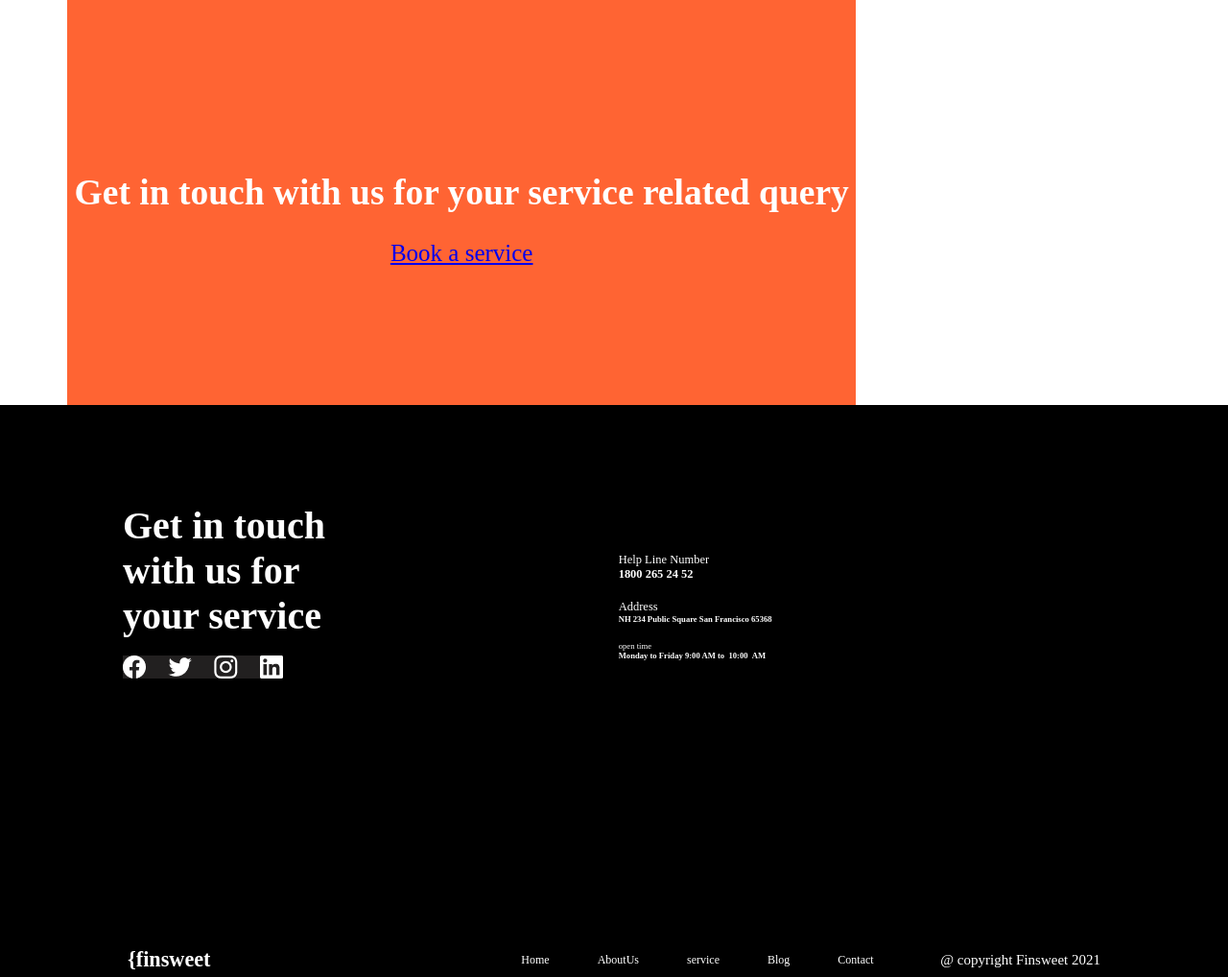
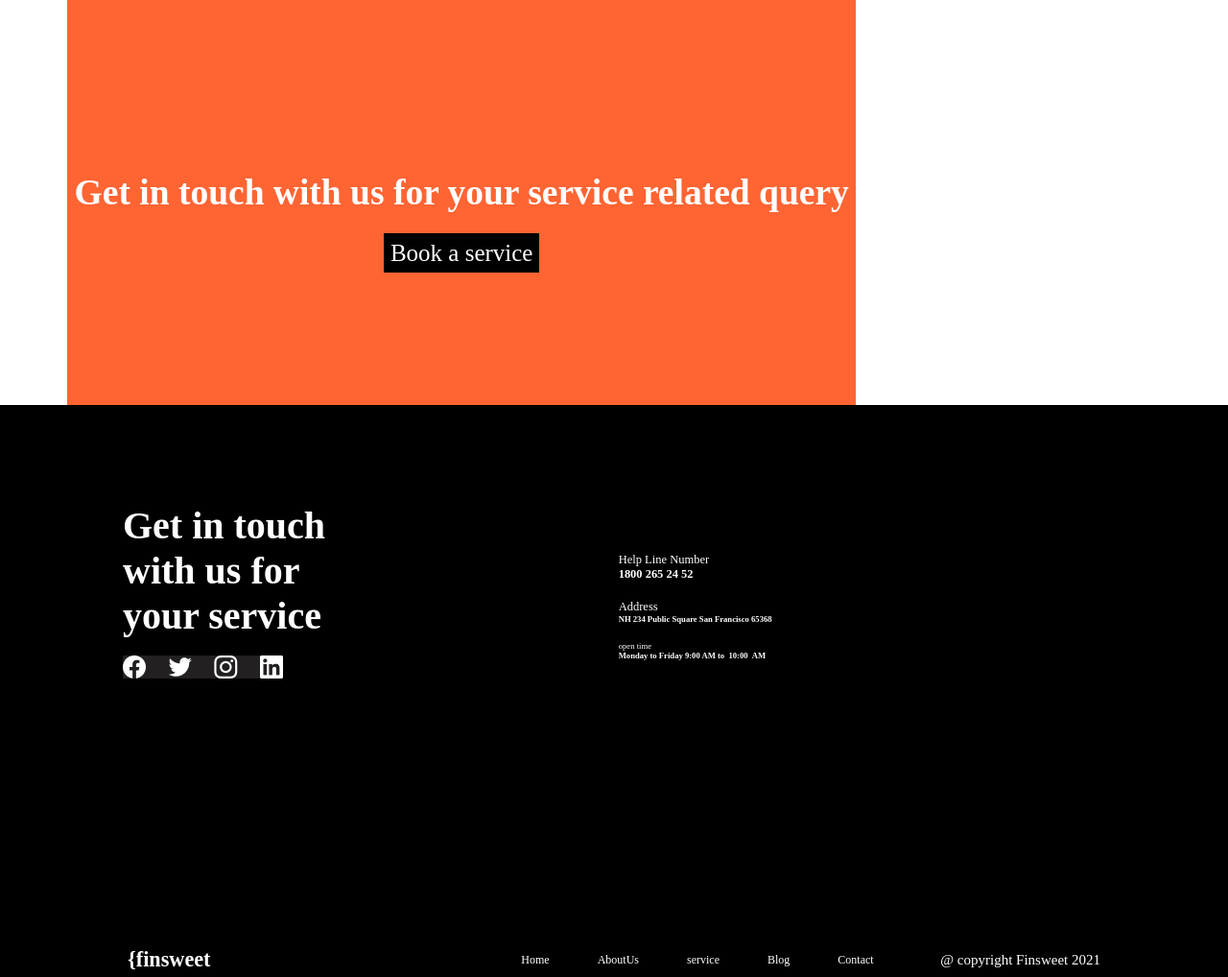
Before and after one commit to MUHZAK1/my-first-project, a plain HTML site: page index.html in a window 1280 px wide. Shown: the part 3258-4276 px from the top of the page at 96% size. Drawn offline with Linux system fonts and the light colour scheme.

Commit message:
initialcommit

```diff
--- a/css/style.css
+++ b/css/style.css
@@ -2,6 +2,12 @@
   padding: 0;
   margin: 0;
   box-sizing: border-box;
+}
+.rang-button a {
+  text-decoration: none;
+  color: white;
+  padding: 7px;
+  background-color: black
 }
 
 .container {
--- a/index.html
+++ b/index.html
@@ -182,7 +182,7 @@
 
       <div class="grid-item2" style="height: 60vh; width: 100%;">
         <h1 style="text-align: center;">Get in touch with us for your service related query</h1><br>
-      <div class="orang-button">
+      <div class="rang-button">
           <a href="#">Book a service</a>
         </div>
 
```
